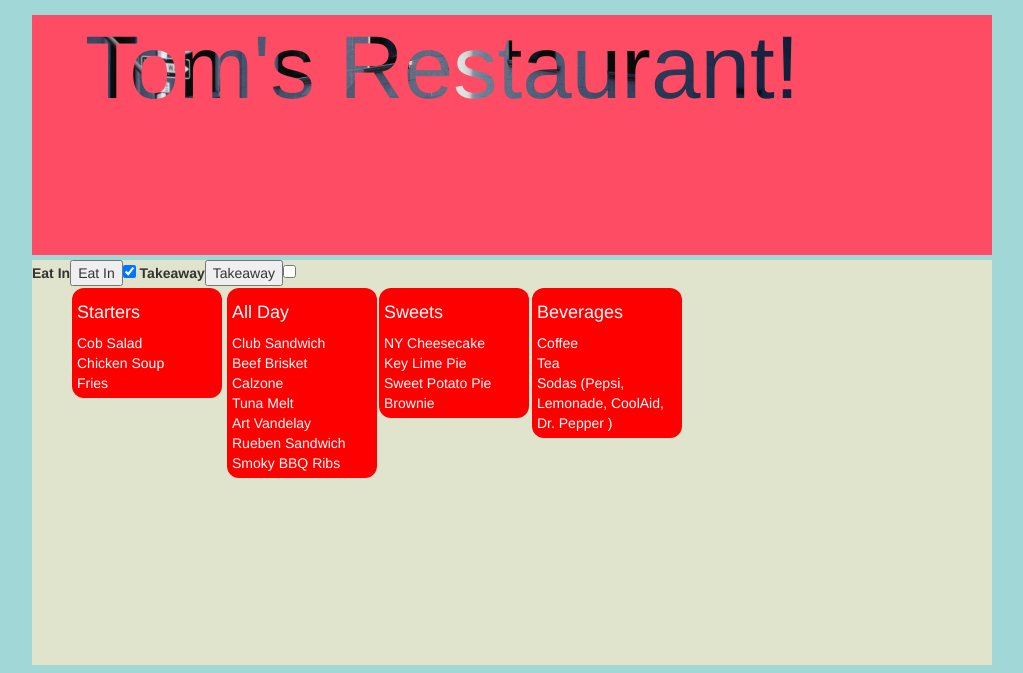
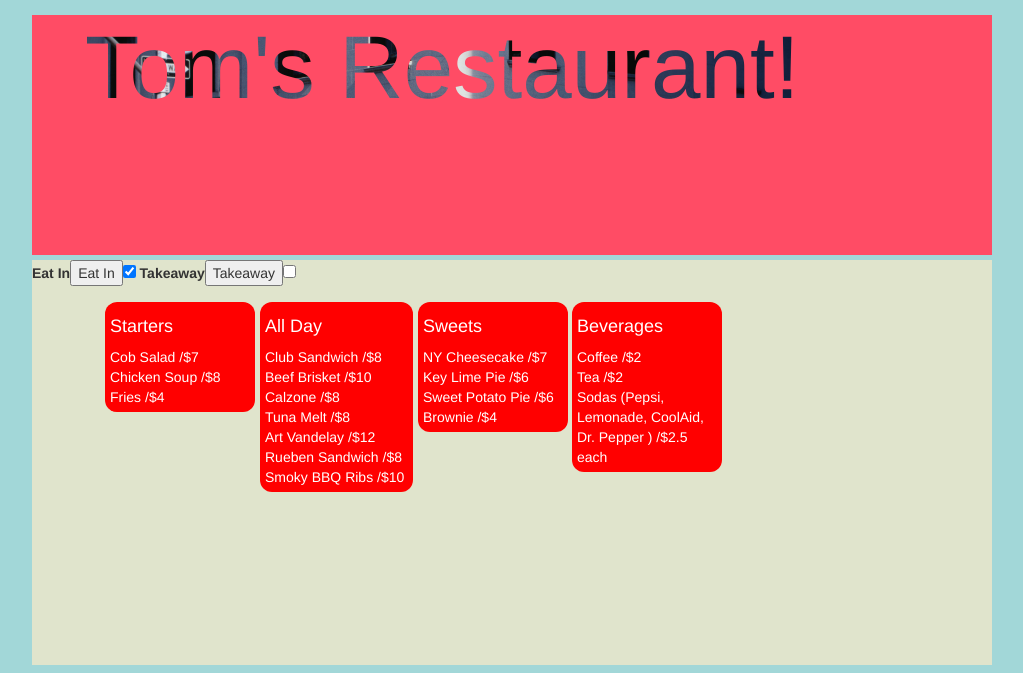
Before and after one commit to Thomas161/Seinfeld-Restaurant, a plain HTML site: page src/html/Reservations.html in a window 1280 px wide. Both pictures are taken after a click on the button "Eat In". Shown: the top 673 px of the page, without its empty margins (143-1166 px from the left). Drawn offline with nearby package versions, Linux system fonts and the light colour scheme; files whose address does not match are found by name.

Commit message:
cleaning up

```diff
--- a/src/css/style.css
+++ b/src/css/style.css
@@ -93,8 +93,11 @@
 
 .showMenu {
   position: absolute;
-  width: 600px;
   display: none;
+  width: 689px;
+  left: 33px;
+  top: 42px;
+  height: 202px;
   list-style-type: none;
 }
 #bevs,
@@ -118,14 +121,14 @@
   position: absolute;
   margin-right: 4px;
   left: 195px;
-  width: 150px;
+  width: 153px;
   background: red;
   color: #fff;
 }
 #bevs {
   position: absolute;
 
-  left: 500px;
+  left: 507px;
   width: 150px;
   background: red;
   color: #fff;
@@ -133,7 +136,7 @@
 #sweets {
   position: absolute;
   margin-right: 4px;
-  left: 347px;
+  left: 353px;
   width: 150px;
   background: red;
   color: #fff;
--- a/src/html/Reservations.html
+++ b/src/html/Reservations.html
@@ -33,39 +33,40 @@
 		<ul class="showMenu">
 	<div id="starters">
 			<h4>Starters</h4>
-			<li>Cob Salad</li>
-			<li>Chicken Soup</li>
-			<li>Fries</li>
+			<li>Cob Salad /$7</li>
+			<li>Chicken Soup /$8</li>
+			<li>Fries /$4</li>
 			</div>
 			<div id="allDay">
 				<h4>All Day</h4>
-			<li>Club Sandwich</li>
-			<li>Beef Brisket</li>
-			<li>Calzone</li>
-			<li>Tuna Melt</li>
-			<li>Art Vandelay</li>
-			<li>Rueben Sandwich</li>
-			<li>Smoky BBQ Ribs</li>
+			<li>Club Sandwich /$8</li>
+			<li>Beef Brisket /$10</li>
+			<li>Calzone /$8</li>
+			<li>Tuna Melt /$8</li>
+			<li>Art Vandelay /$12</li>
+			<li>Rueben Sandwich /$8</li>
+			<li>Smoky BBQ Ribs /$10</li>
 		</div>
 		<div id="sweets">
 			<h4>Sweets</h4>
-			<li>NY Cheesecake</li>
-			<li>Key Lime Pie</li>
-			<li>Sweet Potato Pie</li>
-			<li>Brownie</li>
+			<li>NY Cheesecake /$7</li>
+			<li>Key Lime Pie /$6</li>
+			<li>Sweet Potato Pie /$6</li>
+			<li>Brownie /$4</li>
 		</div>
 		<div id="bevs">
 			<h4>Beverages</h4>
-			<li>Coffee</li>
-			<li>Tea</li>
-			<li>Sodas (Pepsi, Lemonade, CoolAid, Dr. Pepper )</li>
+			<li>Coffee /$2</li>
+			<li>Tea /$2</li>
+			<li>Sodas (Pepsi, Lemonade, CoolAid, Dr. Pepper ) /$2.5 each</li>
 		</div>
 		</ul>
 
 		</div>
 			 <div id="formContainer">
 <form id ="masterForm" method="POST">
-<input type="text" placeholder="name" id="patron"/>
+<input type="text" placeholder="name" id="person"/>
+<input type="text" placeholder="address" id="address" >
  <input type="email" id="emailInput" placeholder="email..."/>
  <br>
 	<input type="button" id="submitButton" value="Submit"/>
```
Also changed, not shown: src/html/Menu.html (deleted, +0 -86 lines).
